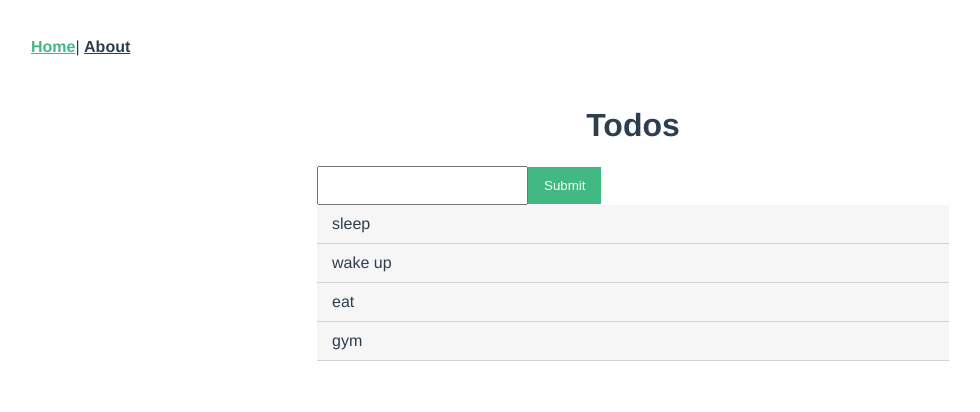
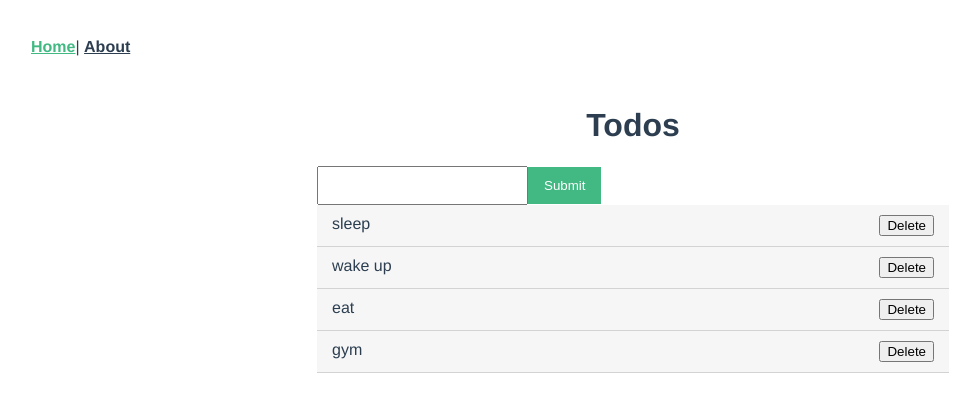
Before and after one commit to sherwin-yu/vue, a Vue app: page /#/ in a window 1280 px wide. Shown: the top 412 px of the page, without its empty margins (7-987 px from the left). Built offline with nearby package versions, Linux system fonts and the light colour scheme.

Commit message:
add del button

```diff
--- a/src/components/TodoItem.vue
+++ b/src/components/TodoItem.vue
@@ -1,7 +1,12 @@
 <template>
   <div>
     <div v-for="todo in todos" :key="todo">
-      <div class="todo-item">{{todo}}</div>
+      <div class="todo-item">
+        <div class="flex-container">
+          <div>{{todo}}</div>
+          <button>Delete</button>
+        </div>
+      </div>
     </div>
   </div>
 </template>
@@ -19,6 +24,10 @@ export default {
 
 <!-- Add "scoped" attribute to limit CSS to this component only -->
 <style scoped>
+.flex-container {
+  display: flex;
+  justify-content: space-between;
+}
 .todo-item {
   padding: 10px 15px;
   background-color: #f6f6f6;
```
